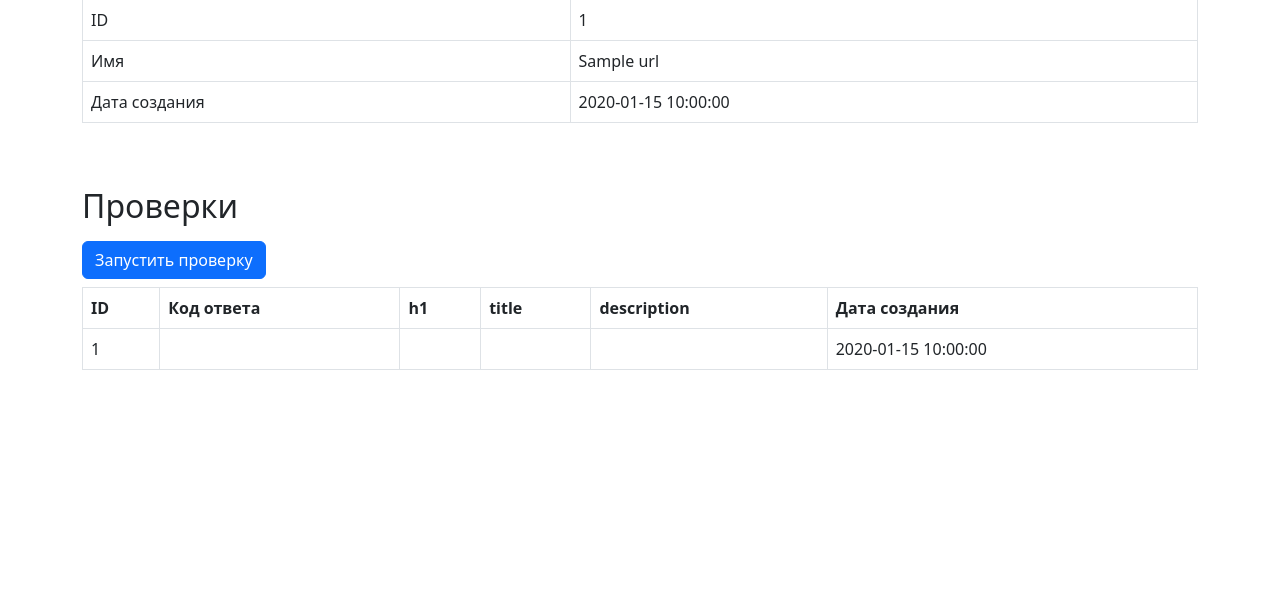
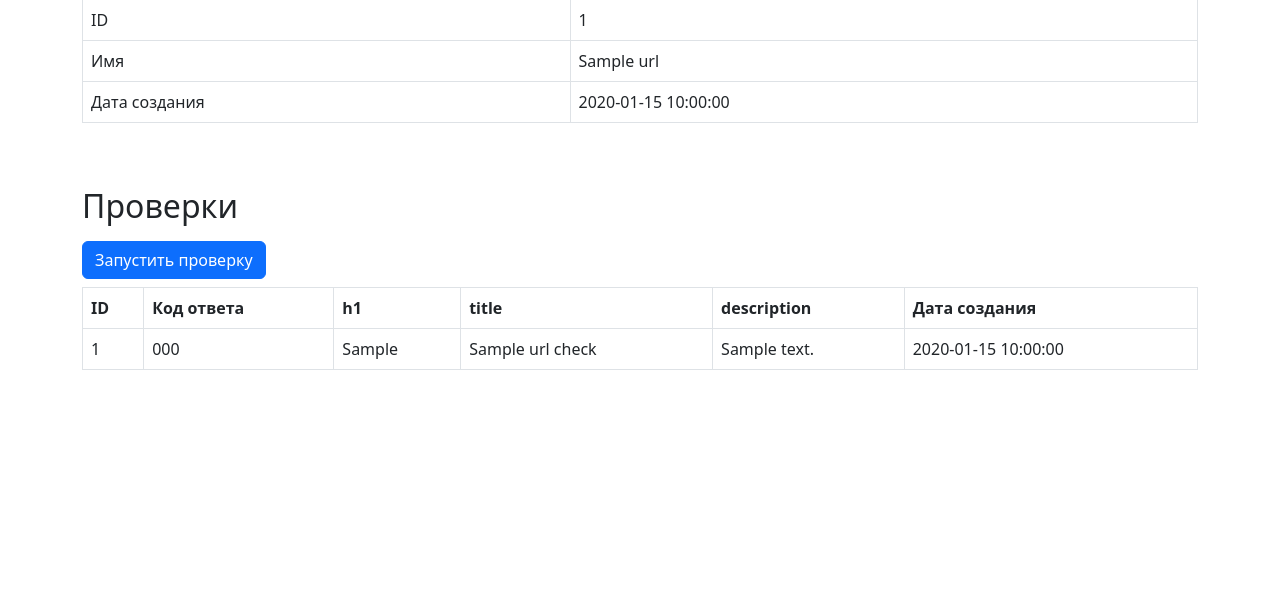
Before and after one commit to ValeriaLukovich/python-project-83, a Flask app: page /urls/1 in a window 1280 px wide. Shown: the part 129-739 px from the top of the page. Run offline with Flask 3, Linux system fonts and the light colour scheme; a database or web service that is not in the repository returns one stand-in record (values such as "Sample title"); some libraries are stand-ins or nearby versions.

Commit message:
fifth step

```diff
--- a/database.sql
+++ b/database.sql
@@ -10,7 +10,7 @@ DROP TABLE IF EXISTS url_checks;
 CREATE TABLE url_checks (
   id bigint PRIMARY KEY GENERATED ALWAYS AS IDENTITY,
   url_id bigint REFERENCES urls (id),
-  status_code bigint,
+  status_code int,
   h1 text,
   title text,
   description text,
--- a/page_analyzer/app.py
+++ b/page_analyzer/app.py
@@ -8,13 +8,16 @@ from flask import (
     flash,
     get_flashed_messages
 )
-import psycopg2
 import os
 from datetime import date
 from dotenv import load_dotenv
 from urllib.parse import urlparse
 import validators
 from psycopg2.extras import NamedTupleCursor
+from page_analyzer.functions import get_url_by_id
+from page_analyzer.functions import get_url_by_name
+from page_analyzer.functions import make_connection
+from page_analyzer.functions import make_check
 
 
 load_dotenv()
@@ -31,7 +34,7 @@ def first_page():
 
 @app.get('/urls')
 def get_urls():
-    conn = psycopg2.connect(DATABASE_URL)
+    conn = make_connection(DATABASE_URL)
     cur = conn.cursor(cursor_factory=NamedTupleCursor)
     cur.execute('SELECT * FROM urls ORDER by id DESC')
     urls = cur.fetchall()
@@ -50,49 +53,62 @@ def post_url():
         flash('Некорректный URL')
         return redirect(url_for('first_page'))
     url_norm = f"{urlparse(url_new).scheme}://{urlparse(url_new).netloc}"
-    conn = psycopg2.connect(DATABASE_URL)
-    cur = conn.cursor(cursor_factory=NamedTupleCursor)
-    cur.execute('SELECT * FROM urls WHERE name = %s', (url_norm,))
-    url = cur.fetchone()
+    conn = make_connection(DATABASE_URL)
+    url = get_url_by_name(conn, url_norm)
     if url:
         flash('Страница уже существует')
         id = url.id
     else:
         flash('Страница успешно добавлена')
         post_date = date.today()
+        cur = conn.cursor(cursor_factory=NamedTupleCursor)
         cur.execute(
             'INSERT INTO urls(name, created_at) VALUES(%s, %s) RETURNING id;',
             (url_norm, post_date))
         _id = cur.fetchone()
         id = _id.id
     conn.commit()
-    cur.close()
     conn.close()
     return redirect(url_for('get_url', id=id))
 
 
 @app.get('/urls/<int:id>')
 def get_url(id):
-    conn = psycopg2.connect(DATABASE_URL)
-    cur = conn.cursor(cursor_factory=NamedTupleCursor)
-    cur.execute('SELECT * FROM urls WHERE id = %s', (id,))
-    url = cur.fetchone()
+    conn = make_connection(DATABASE_URL)
+    url = get_url_by_id(conn, id)
     if not url:
         return abort(404)
     messages = get_flashed_messages(with_categories=True)
-    conn = psycopg2.connect(DATABASE_URL)
     cur = conn.cursor(cursor_factory=NamedTupleCursor)
-    cur.execute('SELECT * FROM urls WHERE id = %s', (id,))
-    url = cur.fetchone()
-    cur.close()
+    cur.execute(
+        'SELECT * FROM url_checks WHERE url_id = %s ORDER by id DESC', (id,)
+    )
+    checks = cur.fetchall()
     conn.close()
-    return render_template('show_url.html', url=url, messages=messages)
+    return render_template(
+        'show_url.html',
+        url=url,
+        messages=messages,
+        checks=checks
+    )
 
 
 @app.post('/urls/<id>/checks')
-def make_check(id):
+def get_check(id):
     flash('Страница успешно проверена')
-#    last_check = date.today()
+    conn = make_connection(DATABASE_URL)
+    url = get_url_by_id(conn, id)
+    check_dict = make_check(url.name, url.id)
+    cur = conn.cursor(cursor_factory=NamedTupleCursor)
+    cur.execute("""
+        INSERT INTO url_checks (url_id, status_code,
+        h1, title, description, created_at)
+        VALUES (%(url_id)s, %(status_code)s, %(h1)s,
+        %(title)s, %(description)s, %(created_at)s);
+        """,
+                check_dict)
+    conn.commit()
+    conn.close()
     return redirect(url_for('get_url', id=id))
 
 
--- a/page_analyzer/functions.py
+++ b/page_analyzer/functions.py
@@ -0,0 +1,53 @@
+import psycopg2
+from psycopg2.extras import NamedTupleCursor
+from datetime import date
+from bs4 import BeautifulSoup
+import requests
+from flask import flash
+
+
+def make_connection(db):
+    try:
+        conn = psycopg2.connect(db)
+        return conn
+    except psycopg2.Error as e:
+        message = f'Can\'t connect to the database! Error: {e}'
+        raise Exception(message)
+
+
+def get_url_by_id(conn, id):
+    cur = conn.cursor(cursor_factory=NamedTupleCursor)
+    cur.execute('SELECT * FROM urls WHERE id = %s', (id,))
+    url = cur.fetchone()
+    return url
+
+
+def get_url_by_name(conn, url):
+    cur = conn.cursor(cursor_factory=NamedTupleCursor)
+    cur.execute('SELECT * FROM urls WHERE name = %s', (url,))
+    url_new = cur.fetchone()
+    return url_new
+
+
+def make_check(url, id):
+    headers = {'user-agent': 'my-app/0.0.1'}
+    try:
+        response = requests.get(url, headers=headers)
+    except requests.exceptions.RequestException:
+        flash('Произошла ошибка при проверке')
+        return
+    r_status = response.status_code
+    src = response.text
+    soup = BeautifulSoup(src, 'html.parser')
+    s_h1 = soup.h1.string if soup.h1 else ''
+    s_title = soup.title.string if soup.title else ''
+    s_description = soup.find("meta", attrs={"name": "description"})['content']
+    last_check = date.today()
+    return {
+        "url_id": id,
+        "status_code": r_status,
+        "h1": s_h1,
+        "title": s_title,
+        "description": s_description,
+        "created_at": last_check,
+    }
--- a/page_analyzer/templates/show_url.html
+++ b/page_analyzer/templates/show_url.html
@@ -72,12 +72,18 @@
       </tr>
     </thead>
       <tbody>
-        <td>{{ url.id }}</td>
-        <td>{{ status_code }}</td>
-        <td>{{ h1 }}</td>
-        <td>{{ title }}</td>
-        <td>{{ description }}</td>
-        <td>{{ url.created_at }}</td>
+        {% if checks %}
+          {% for check in checks %}
+          <tr>
+            <td>{{ check['id'] }}</td>
+            <td>{{ check['status_code'] }}</td>
+            <td>{{check['h1'] }}</td>
+            <td>{{ check['title'] }}</td>
+            <td>{{ check['description'] }}</td>
+            <td>{{ check['created_at'] }}</td>
+           </tr>
+           {% endfor %}
+         {% endif %}
       </tbody>
     </table>
   </div>
--- a/pyproject.toml
+++ b/pyproject.toml
@@ -14,6 +14,8 @@ python = "^3.8.18"
 psycopg2-binary = "^2.9.9"
 python-dotenv = "^1.0.1"
 validators = "^0.22.0"
+requests = "^2.31.0"
+beautifulsoup4 = "^4.12.3"
 
 
 [tool.poetry.group.dev.dependencies]
```
Also changed, not shown: 1 other file.
